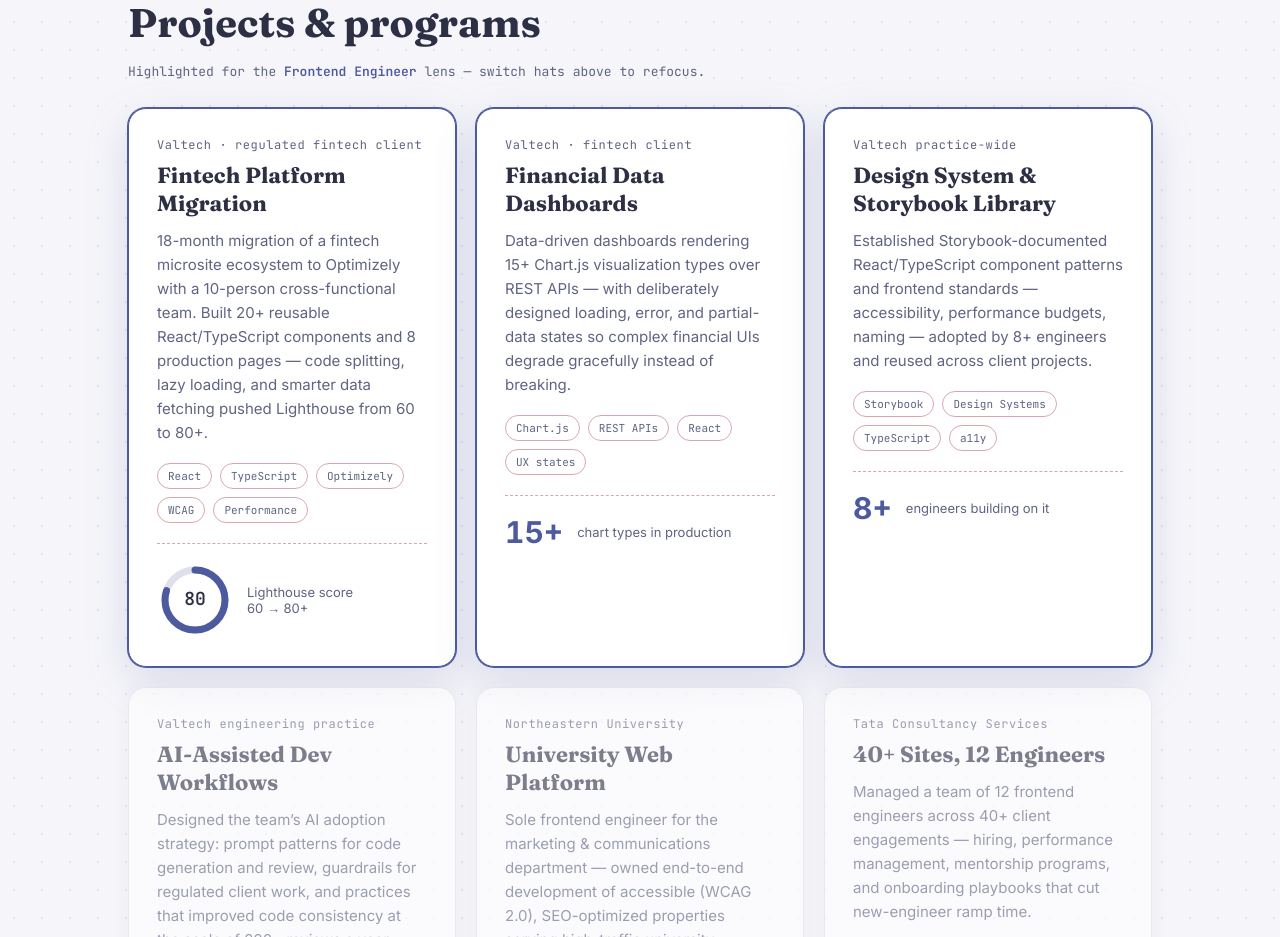
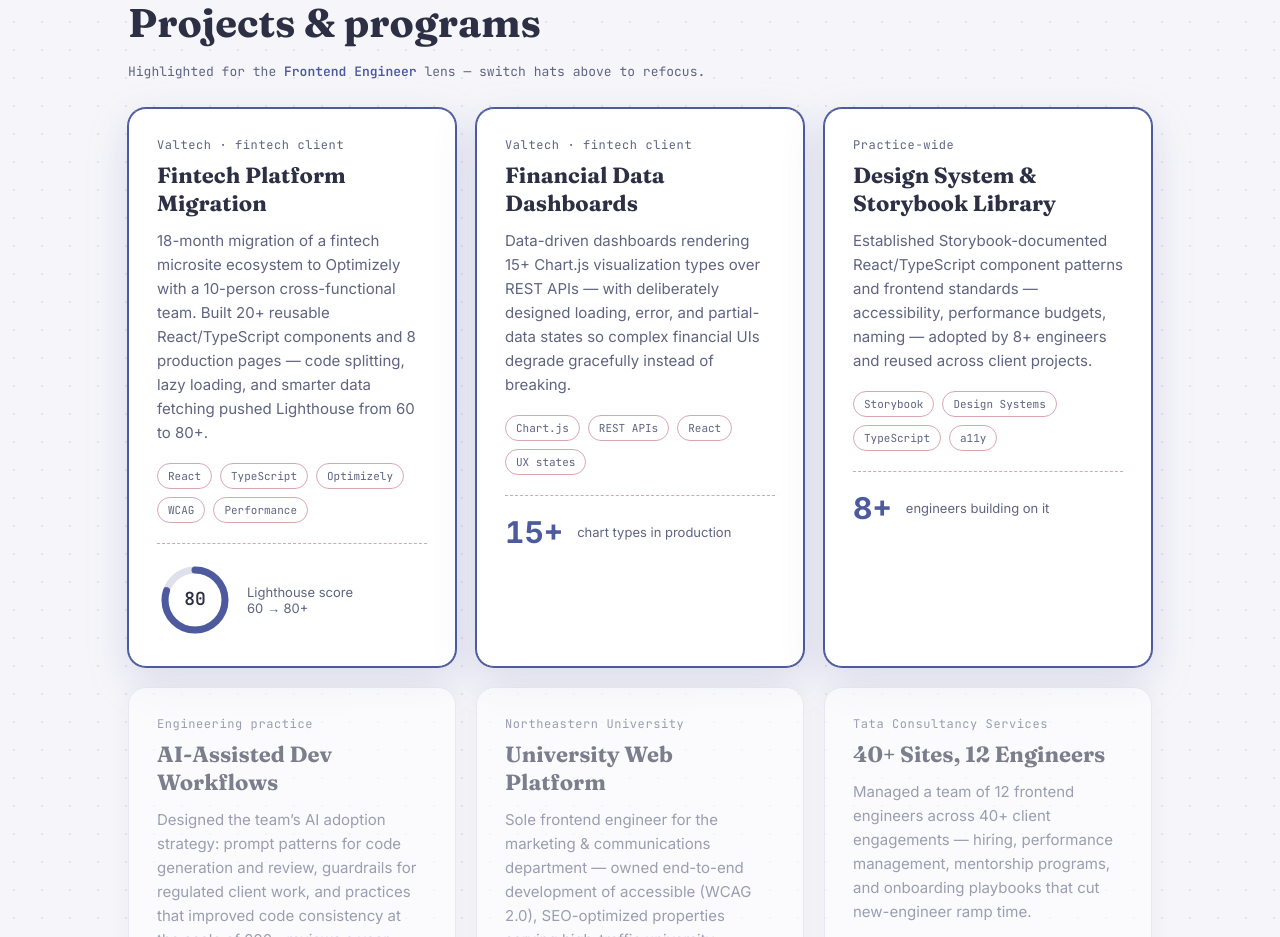
Before and after one commit to disha-ghatalia/disha-ghatalia.github.io, a React (Vite) app: page / in a window 1280 px wide. Shown: the part 1140-2077 px from the top of the page. Built offline with nearby package versions, Linux system fonts and the light colour scheme.

Commit message:
update data

```diff
--- a/src/data.js
+++ b/src/data.js
@@ -43,7 +43,7 @@
   {
     id: 'fintech',
     title: 'Fintech Platform Migration',
-    org: 'Valtech · regulated fintech client',
+    org: 'Valtech · fintech client',
     description:
       '18-month migration of a fintech microsite ecosystem to Optimizely with a 10-person cross-functional team. Built 20+ reusable React/TypeScript components and 8 production pages — code splitting, lazy loading, and smarter data fetching pushed Lighthouse from 60 to 80+.',
     tags: ['React', 'TypeScript', 'Optimizely', 'WCAG', 'Performance'],
@@ -62,7 +62,7 @@
   {
     id: 'design-system',
     title: 'Design System & Storybook Library',
-    org: 'Valtech practice-wide',
+    org: 'Practice-wide',
     description:
       'Established Storybook-documented React/TypeScript component patterns and frontend standards — accessibility, performance budgets, naming — adopted by 8+ engineers and reused across client projects.',
     tags: ['Storybook', 'Design Systems', 'TypeScript', 'a11y'],
@@ -71,7 +71,7 @@
   {
     id: 'ai-workflows',
     title: 'AI-Assisted Dev Workflows',
-    org: 'Valtech engineering practice',
+    org: 'Engineering practice',
     description:
       'Designed the team’s AI adoption strategy: prompt patterns for code generation and review, guardrails for regulated client work, and practices that improved code consistency at the scale of 200+ reviews a year.',
     tags: ['Prompt Engineering', 'AI Tooling', 'Code Review', 'Enablement'],
```
